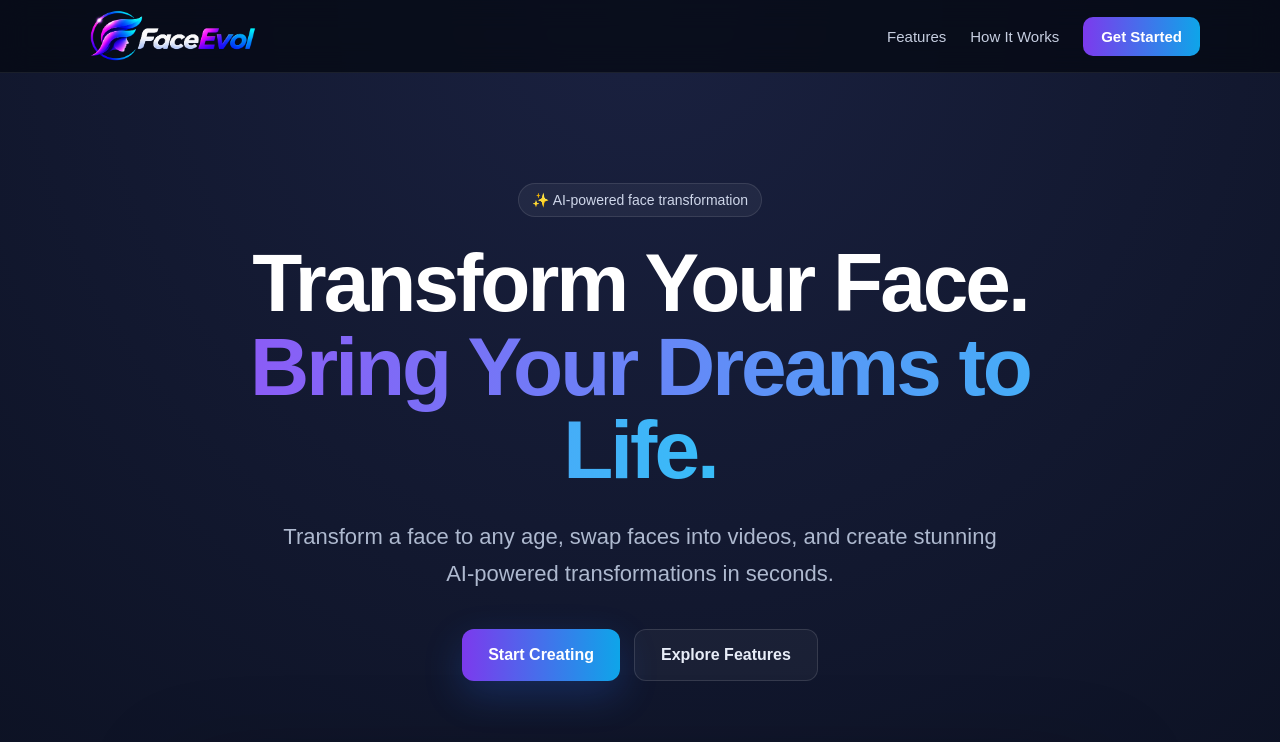
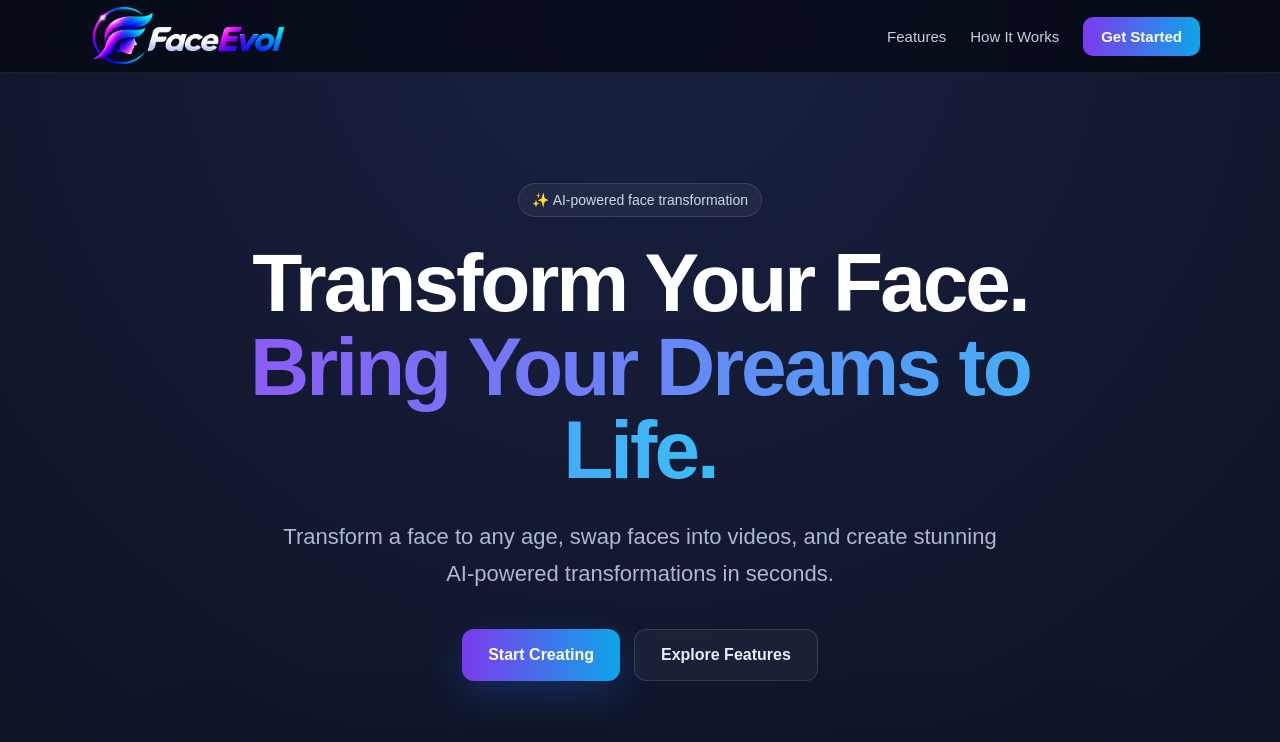
Before and after one commit to faceevol/FaceEvol, a plain HTML site: page index.html in a window 1280 px wide. Shown: the top 742 px of the page. Drawn offline with Linux system fonts and the light colour scheme.

Commit message:
Update logo image height in header
Increased logo image height from 60px to 70px.

```diff
--- a/index.html
+++ b/index.html
@@ -419,7 +419,7 @@
   <header>
     <div class="container nav">
       <a href="#" class="logo">
-        <img src="a.png" alt="FaceEvol" style="height:60px; width:auto; display:block;">
+        <img src="a.png" alt="FaceEvol" style="height:70px; width:auto; display:block;">
       </a>
 
       <nav class="nav-links">
```
